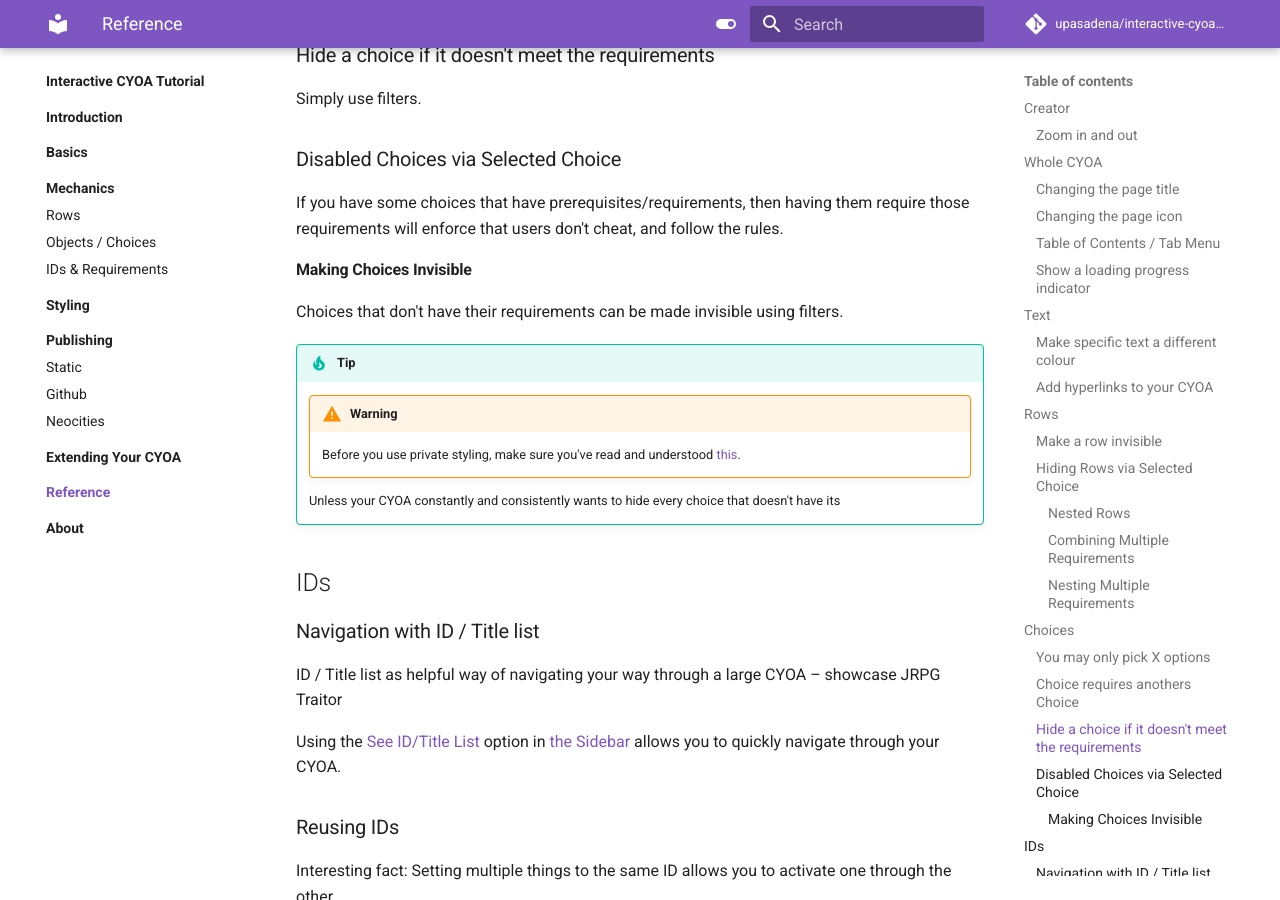
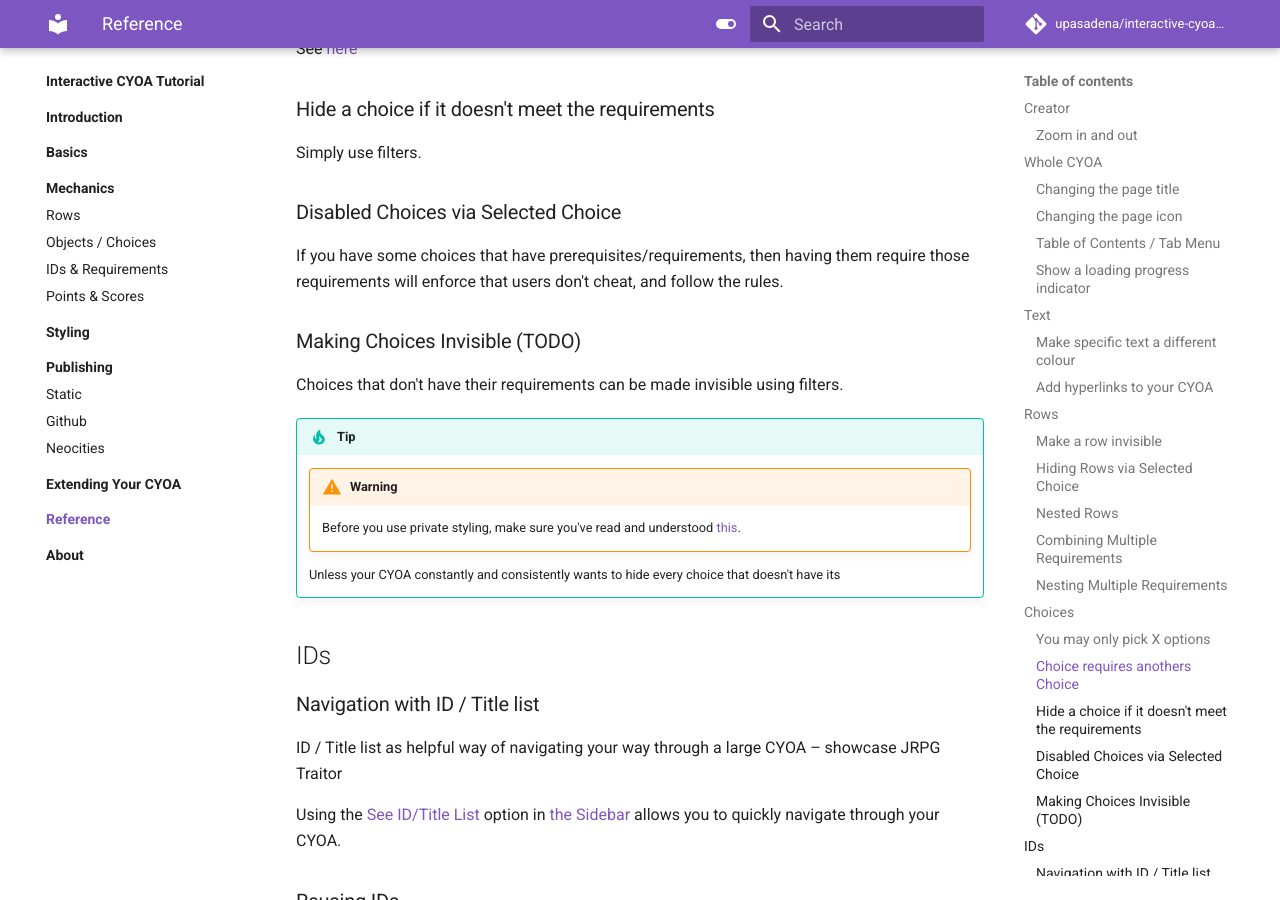
Before and after one commit to upasadena/interactive-cyoa-tutorial, an MkDocs documentation site: the page built from docs/reference/index.md, in a window 1280 px wide and 900 px high, scrolled down 5282 px. Built offline with MkDocs 1.6.1 and Material for MkDocs 9.7.7, drawn with Linux system fonts in a browser that asks for light colours; a script that is not in the unit is left out; comment, search, counter and statistics services are not loaded.

Commit message:
Added Points & Scores page

```diff
--- a/docs/reference/index.md
+++ b/docs/reference/index.md
@@ -209,7 +209,7 @@
 can use any number of requirements. It is, however, the most common
 requirement to use.
 
-#### Nested Rows
+### Nested Rows
 While nested Rows can be useful, especially for long ICYOAs which require a
 **lot** of scrolling, there can be a couple of downsides.
 
@@ -264,7 +264,7 @@
     This does become slightly tedious to code the deeper a nested row is,
     however.[^1]
 
-#### Combining Multiple Requirements
+### Combining Multiple Requirements
 Chaining multiple requirements onto one object means that you require all of
 those requirements in order to allow the object to be chosen or shown.
 
@@ -281,7 +281,7 @@
 
     You can learn more [here](../../reference/#making-discounts).
 
-#### Nesting Multiple Requirements
+### Nesting Multiple Requirements
 Nesting multiple requirements means to apply requirements onto requirements
 themselves. This type of advanced behaviour can get quite unwieldy.
 
@@ -301,7 +301,7 @@
 them require those requirements will enforce that users don't cheat, and
 follow the rules.
 
-#### Making Choices Invisible
+### Making Choices Invisible (TODO)
 Choices that don't have their requirements can be made invisible using filters.
 
 !!! tip
--- a/mkdocs.yml
+++ b/mkdocs.yml
@@ -63,6 +63,7 @@
       - Rows: mechanics/rows.md
       - Objects / Choices: mechanics/objects.md
       - IDs & Requirements: mechanics/ids-and-requirements.md
+      - Points & Scores: mechanics/points-and-scores.md
     - Styling:
       - styling/index.md
     - Publishing:
```
Also changed, not shown: docs/about/index.md (+9 -1 lines), docs/mechanics/points-and-scores.md (added, +109 -0 lines), docs/images/42_points_menu_still.png (added), docs/images/43_point_type_name.png (added), docs/images/44_starting_sum.png (added), docs/images/45_the_point_type_id.png (added), docs/images/46_id_needed_to_show.png (added), docs/images/47_text_before_number.gif (added), 1 other file.
